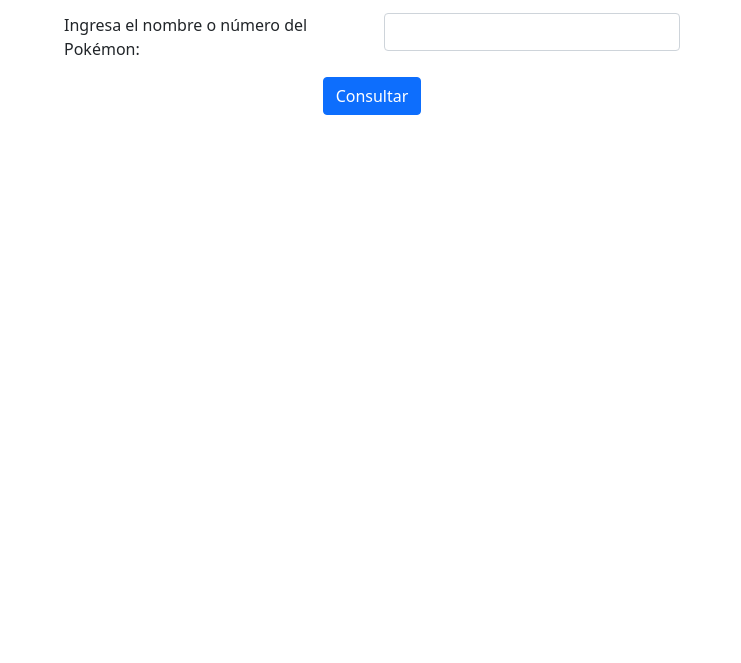
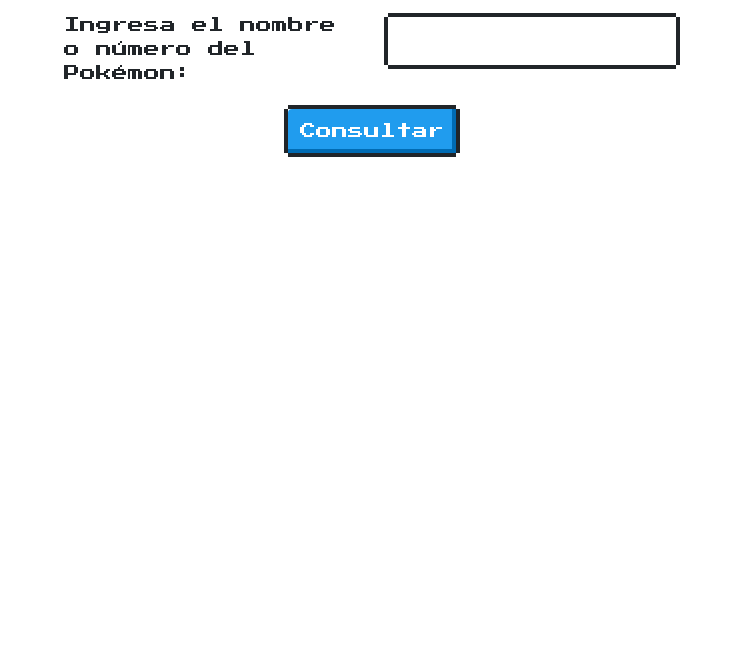
Before and after one commit to Ariaqho/Pokedex_NES.css, a plain HTML site: page index.html in a window 1280 px wide. Shown: the part 137-800 px from the top of the page, without its empty margins (268-1009 px from the left). Drawn offline with nearby package versions, Linux system fonts and the light colour scheme.

Commit message:
Nes.css agregado

```diff
--- /dev/null
+++ b/assets/css/style.css
@@ -0,0 +1,3 @@
+* {
+    font-family: 'Press Start 2P', cursive;
+}
--- a/index.html
+++ b/index.html
@@ -8,6 +8,10 @@
     <script src="https://cdn.jsdelivr.net/npm/bootstrap@5.0.2/dist/js/bootstrap.bundle.min.js" integrity="sha384-MrcW6ZMFYlzcLA8Nl+NtUVF0sA7MsXsP1UyJoMp4YLEuNSfAP+JcXn/tWtIaxVXM" crossorigin="anonymous"></script> <!--bundle bootstrap-->
     <script src="https://cdnjs.cloudflare.com/ajax/libs/jquery/3.6.0/jquery.min.js" integrity="sha512-894YE6QWD5I59HgZOGReFYm4dnWc1Qt5NtvYSaNcOP+u1T9qYdvdihz0PPSiiqn/+/3e7Jo4EaG7TubfWGUrMQ==" crossorigin="anonymous" referrerpolicy="no-referrer"></script> <!--CDN Jquery-->
     <script type="text/javascript" src="https://canvasjs.com/assets/script/jquery.canvasjs.min.js"></script> <!--CDN canvasJS-->
+    <link href="https://unpkg.com/nes.css@latest/css/nes.min.css" rel="stylesheet"/> <!--CDN Ness.css-->
+    <link rel="preconnect" href="https://fonts.googleapis.com">
+    <link rel="preconnect" href="https://fonts.gstatic.com" crossorigin>
+    <link href="https://fonts.googleapis.com/css2?family=Press+Start+2P&display=swap" rel="stylesheet">
     <title>Pokédex</title>
 </head>
 <header class="text-center pt-5">
@@ -17,21 +21,20 @@
 
 <section>
     <form>
-        <div class="row w-50 m-auto">
+        <div class="row w-50 m-auto nes-field">
             <div class="col-12 col-sm-6">
                 <label>Ingresa el nombre o número del Pokémon:</label>
             </div>
             <div class="col-12 col-sm-6">
-                <input class="form-control" id="pokemonInput">
+                <input class="form-control nes-input" id="pokemonInput">
             </div>
         </div>
-        <button class="btn btn-primary mx-auto d-block my-3">Consultar</button>
+        <button class="btn nes-btn is-primary mx-auto d-block my-3">Consultar</button>
     </form>
 </section>
 <section>
     <div class="row">
         <div class="col-12 col-sm-6" id="pokeinfo">
-
         </div>
         <div class="col-12 col-sm-6" id="pokeStats" style="height: 300px; width: 500px;">
 
```
